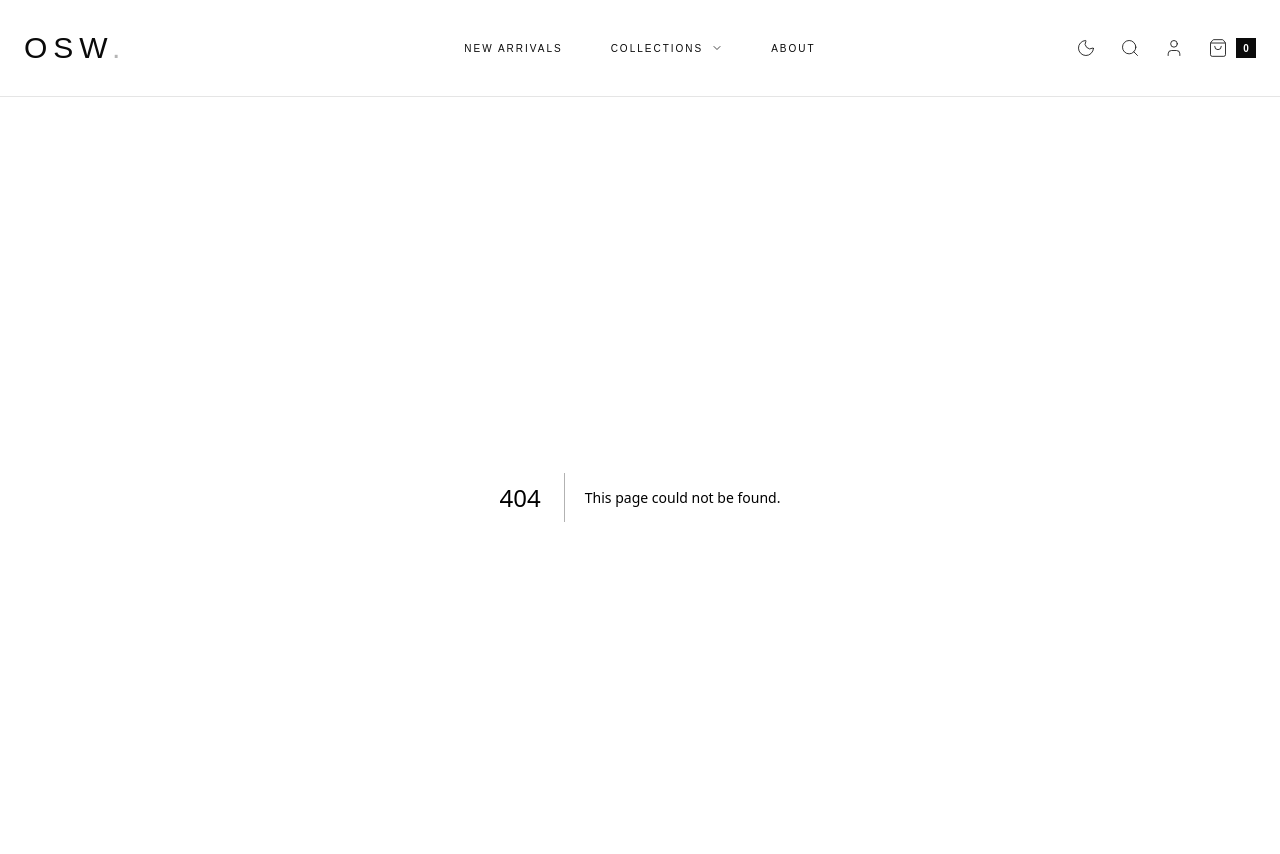
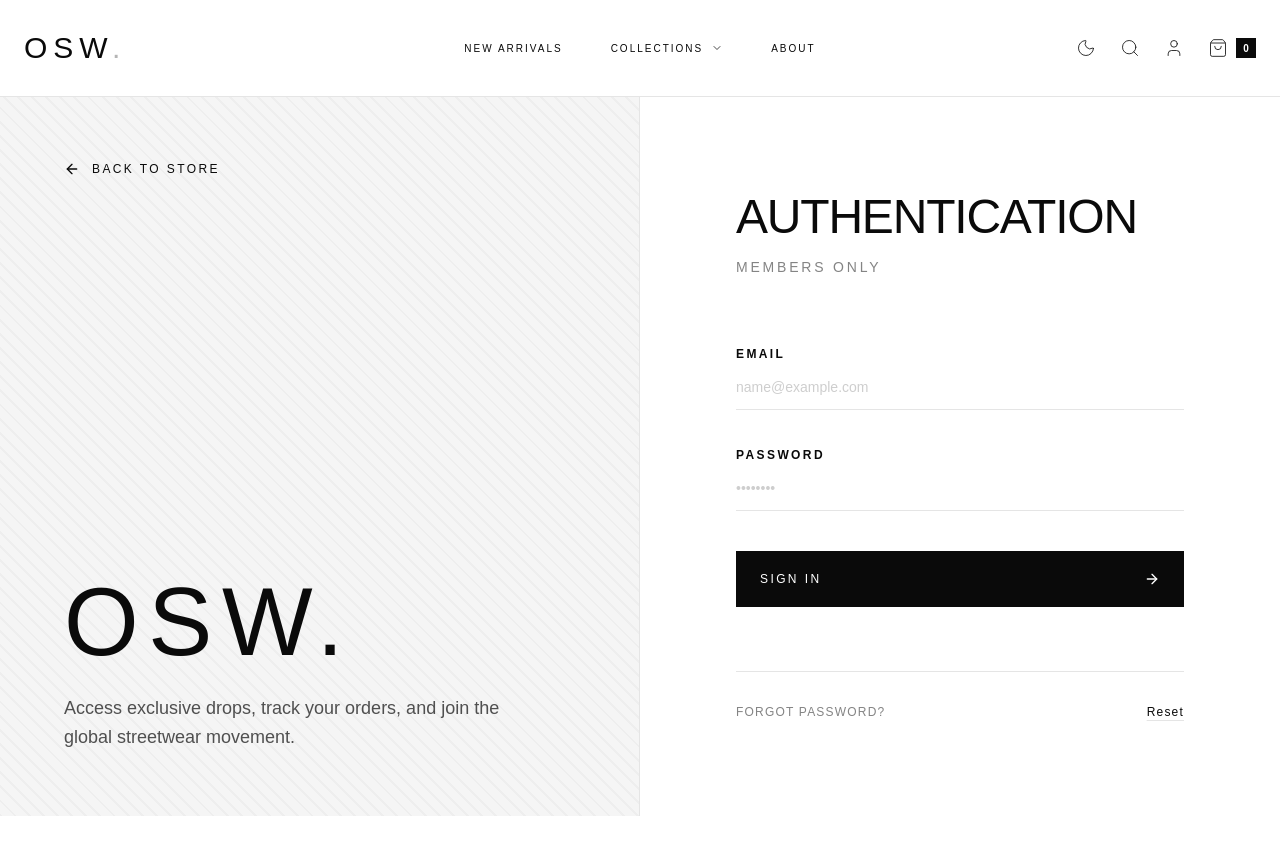
Before and after one commit to Nosewise0/Official-StreetWear-App, a Next.js app in the folder my-app/: page /login in a window 1280 px wide. Before the commit this address had no page. Shown: the top 854 px of the page. After the commit the page ends 816 px from the top, so only its background shows below. Built offline with nearby package versions, Linux system fonts and the light colour scheme.

Commit message:
added login page

```diff
--- /dev/null
+++ b/my-app/app/login/page.tsx
@@ -0,0 +1,91 @@
+"use client";
+
+import Link from "next/link";
+import { ArrowRight, ArrowLeft } from "lucide-react";
+import { useState } from "react";
+
+export default function Login() {
+  const [email, setEmail] = useState("");
+  const [password, setPassword] = useState("");
+
+  const handleSubmit = (e: React.FormEvent) => {
+    e.preventDefault();
+    console.log("Logging in with", email);
+  };
+
+  return (
+    <div className="min-h-[calc(100vh-6rem)] flex bg-background text-foreground">
+
+
+      <div className="hidden lg:flex w-1/2 bg-muted relative flex-col justify-between p-16 border-r border-border overflow-hidden group">
+        <Link href="/" className="z-10 inline-flex items-center gap-3 text-xs font-medium tracking-[0.2em] uppercase hover:text-foreground/60 transition-colors">
+          <ArrowLeft className="w-4 h-4" /> Back to Store
+        </Link>
+
+        <div className="z-10 max-w-md space-y-6">
+          <h1 className="text-8xl font-light tracking-widest uppercase">OSW.</h1>
+          <p className="text-lg font-light text-foreground/70 leading-relaxed">
+            Access exclusive drops, track your orders, and join the global streetwear movement.
+          </p>
+        </div>
+
+
+        <div className="absolute inset-0 opacity-[0.03] transition-transform duration-1000 group-hover:scale-110" style={{ backgroundImage: "repeating-linear-gradient(45deg, currentColor 0, currentColor 2px, transparent 2px, transparent 10px)" }}></div>
+      </div>
+
+
+      <div className="w-full lg:w-1/2 flex flex-col justify-center p-8 sm:p-16 lg:p-24 relative">
+        <div className="max-w-md w-full mx-auto space-y-16">
+
+          <div className="space-y-4">
+            <h2 className="text-4xl md:text-5xl font-light tracking-tight uppercase">Authentication</h2>
+            <p className="text-sm font-medium tracking-[0.2em] text-foreground/50 uppercase">Members Only</p>
+          </div>
+
+          <form onSubmit={handleSubmit} className="space-y-10">
+            <div className="space-y-8">
+              <div className="space-y-3">
+                <label className="text-xs font-bold tracking-[0.2em] uppercase text-foreground">Email</label>
+                <input
+                  type="email"
+                  required
+                  value={email}
+                  onChange={(e) => setEmail(e.target.value)}
+                  className="w-full bg-transparent border-b border-border py-3 text-sm focus:outline-none focus:border-foreground transition-colors placeholder:text-foreground/20 font-light"
+                  placeholder="name@example.com"
+                />
+              </div>
+
+              <div className="space-y-3">
+                <label className="text-xs font-bold tracking-[0.2em] uppercase text-foreground">Password</label>
+                <input
+                  type="password"
+                  required
+                  value={password}
+                  onChange={(e) => setPassword(e.target.value)}
+                  className="w-full bg-transparent border-b border-border py-3 text-sm focus:outline-none focus:border-foreground transition-colors placeholder:text-foreground/20 font-light"
+                  placeholder="••••••••"
+                />
+              </div>
+            </div>
+
+            <button
+              type="submit"
+              className="group relative w-full inline-flex items-center justify-between bg-foreground text-background px-6 py-5 text-xs font-medium tracking-[0.2em] uppercase hover:bg-foreground/90 transition-colors"
+            >
+              <span>Sign In</span>
+              <ArrowRight className="w-4 h-4 group-hover:translate-x-2 transition-transform duration-300" />
+            </button>
+          </form>
+
+          <div className="pt-8 border-t border-border flex justify-between items-center text-xs font-medium tracking-[0.1em] uppercase">
+            <span className="text-foreground/50">Forgot Password?</span>
+            <button className="text-foreground hover:text-foreground/70 transition-colors underline underline-offset-4 decoration-border hover:decoration-foreground">Reset</button>
+          </div>
+
+        </div>
+      </div>
+
+    </div>
+  );
+}
```
Also changed, not shown: my-app/app/components/auth/login/page.tsx (deleted), my-app/app/components/auth/register/page.tsx (deleted).
